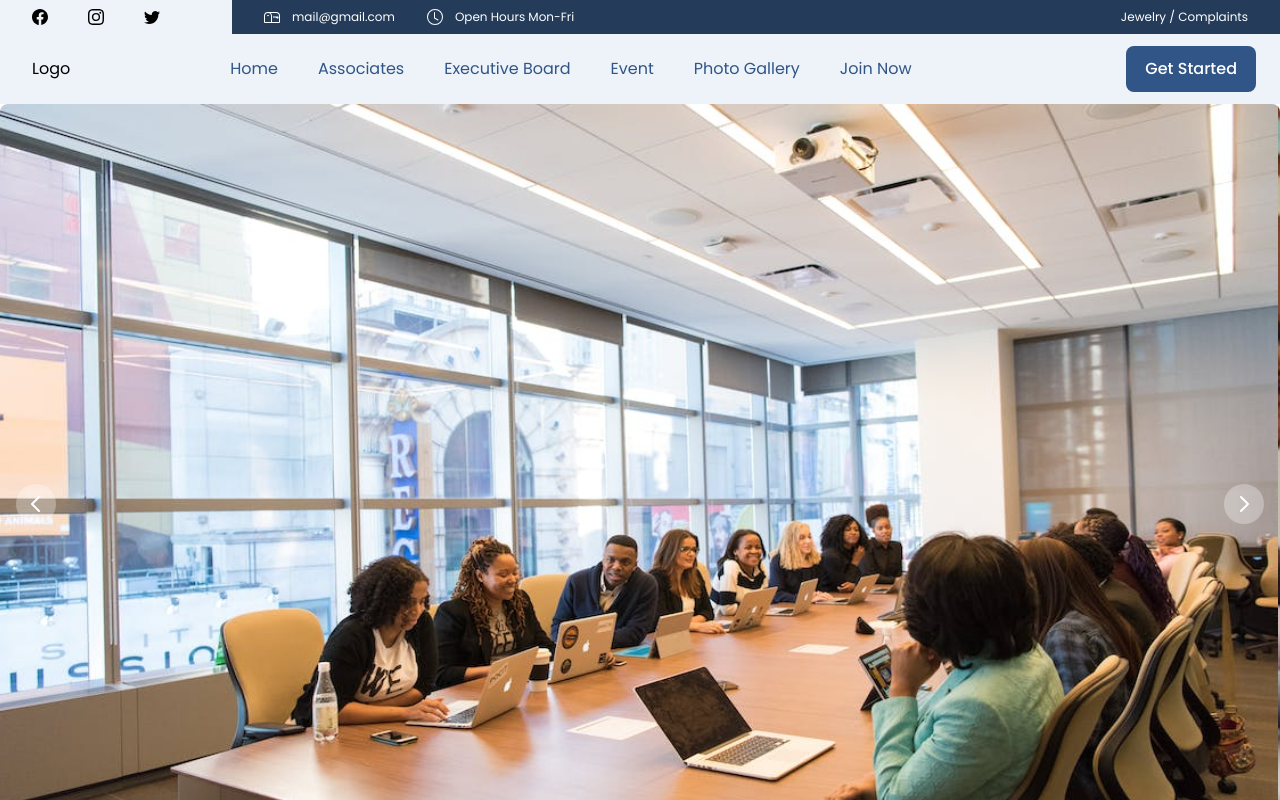
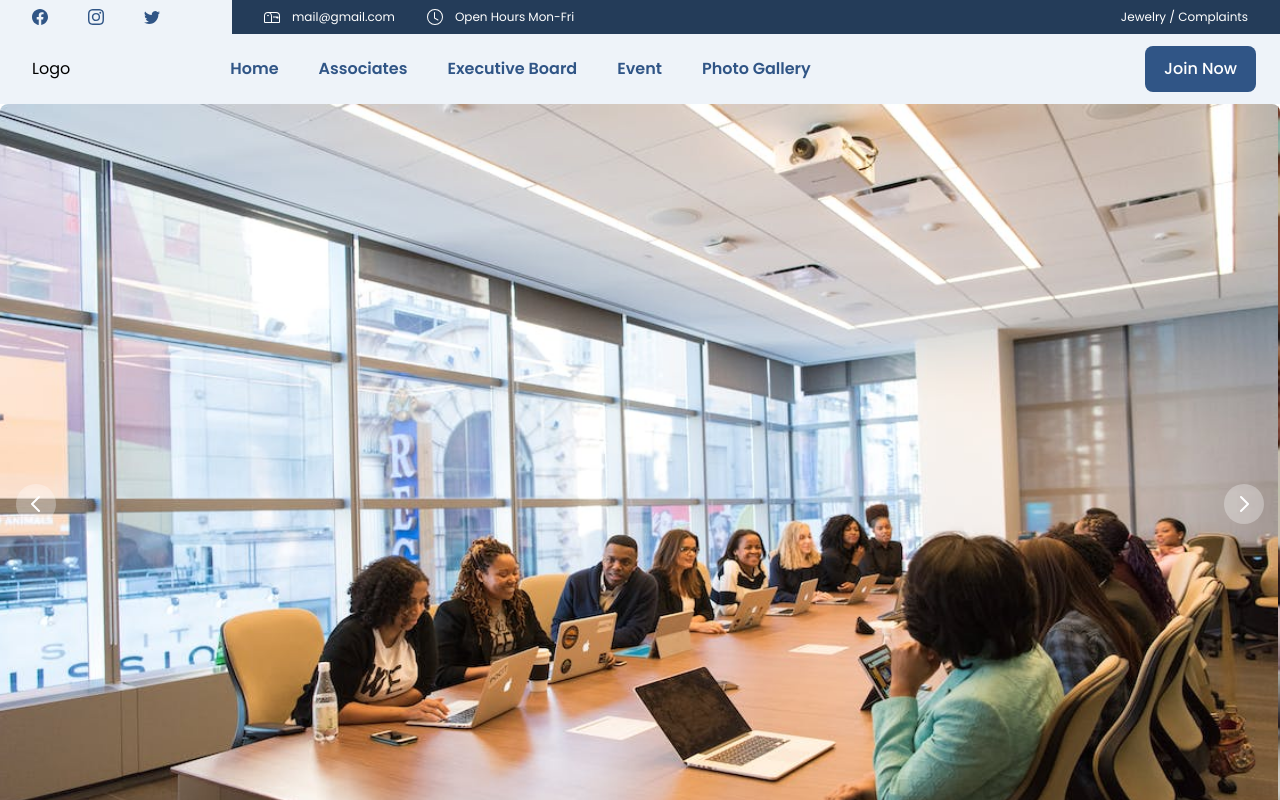
Before and after one commit to Nirvana55/jewelry-association, a Next.js app: page / in a window 1280 px wide. Shown: the top 800 px of the page. Built offline with nearby package versions, Linux system fonts and the light colour scheme.

Commit message:
refactor: make navbar responsive

```diff
--- a/components/navbar/Navbar.tsx
+++ b/components/navbar/Navbar.tsx
@@ -9,6 +9,8 @@ import {
   BsMailbox,
   BsClock,
 } from "react-icons/bs";
+import { FaHamburger } from "react-icons/fa";
+import "./styles.css";
 
 const navList = [
   { name: "Home", link: "#" },
@@ -16,7 +18,6 @@ const navList = [
   { name: "Executive Board", link: "#" },
   { name: "Event", link: "#" },
   { name: "Photo Gallery", link: "#" },
-  { name: "Join Now", link: "#" },
 ];
 
 const navIconList = [
@@ -27,9 +28,9 @@ const navIconList = [
 
 const NavHeader = () => {
   return (
-    <div className='relative'>
-      <div className='flex flex-row items-center gap-10 bg-background-primary'>
-        <div className='flex flex-row gap-10 items-center px-8 py-2'>
+    <nav>
+      <div className='hidden md:flex flex-row items-center gap-10 bg-background-primary'>
+        <div className='flex flex-row gap-10 items-center px-8 py-2 text-navbar'>
           {navIconList.map((item, index) => (
             <Link key={index} href={item.link}>
               {item.icon}
@@ -51,12 +52,15 @@ const NavHeader = () => {
         </div>
       </div>
 
-      <div className='flex gap-32 bg-background-primary items-center py-3'>
-        <div className='px-8'>
-          <p>Logo</p>
+      <div className='flex sm:justify-between md:gap-32  bg-background-primary items-center py-3'>
+        <div className='px-8 '>
+          <p cursor-pointer>Logo</p>
         </div>
-        <div className='flex justify-between flex-1 items-center'>
-          <div className='flex gap-10'>
+        <div className='md:hidden text-primary menuFont px-8 cursor-pointer'>
+          <FaHamburger className='ml-auto  text-lg' />
+        </div>
+        <div className='hidden md:flex justify-between flex-1 items-center'>
+          <div className='flex gap-10 font-semibold'>
             {navList.map((item, index) => (
               <Link key={index} className='text-navbar' href={item.link}>
                 {item.name}
@@ -64,11 +68,11 @@ const NavHeader = () => {
             ))}
           </div>
           <div className='px-6'>
-            <Button className='text-white bg-navbar'>Get Started</Button>
+            <Button className='text-white bg-navbar'>Join Now</Button>
           </div>
         </div>
       </div>
-    </div>
+    </nav>
   );
 };
 
--- /dev/null
+++ b/components/navbar/styles.css
@@ -0,0 +1,3 @@
+.menuFont {
+  font-size: 22px;
+}
--- a/tailwind.config.js
+++ b/tailwind.config.js
@@ -9,10 +9,10 @@ module.exports = {
   ],
   theme: {
     screens: {
-      sm: "480px",
+      sm: "280px",
       md: "768px",
-      lg: "976px",
-      xl: "1270px",
+      lg: "1024px",
+      xl: "1280px",
     },
     colors: {
       blue: "#1fb6ff",
```
